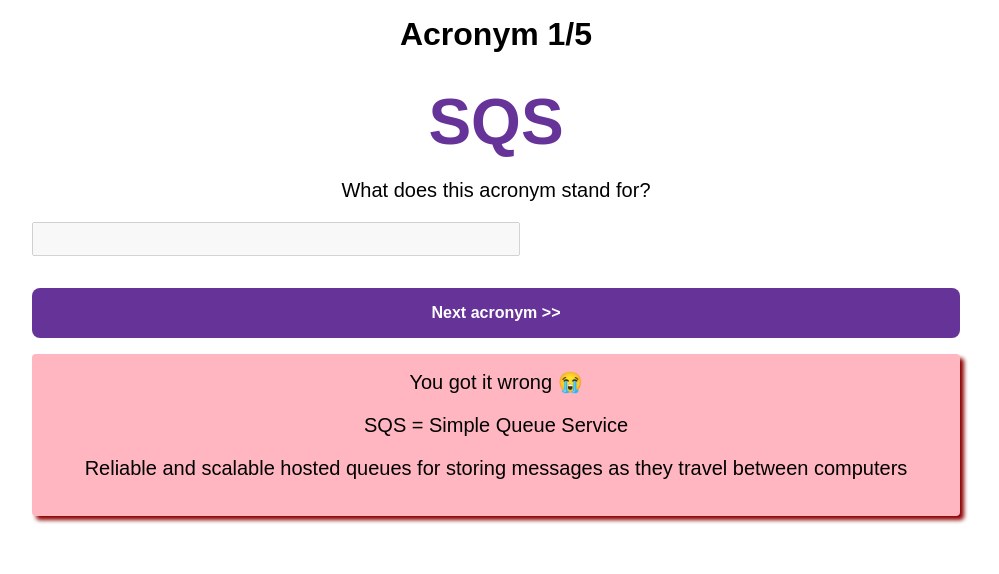
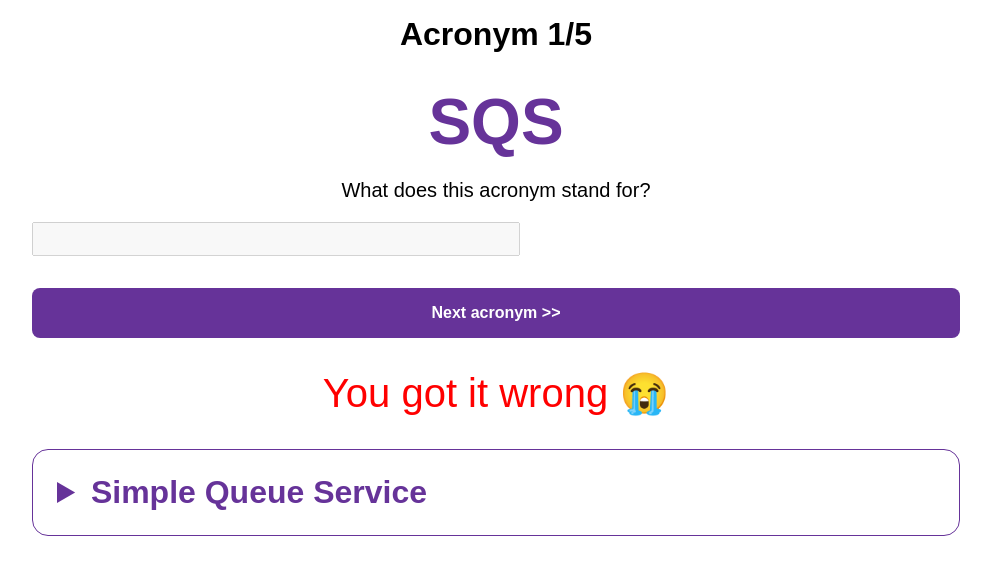
Before and after one commit to dana-ciocan/acronym-test, a Vue app: page / in a window 1280 px wide. Both pictures are taken after a click on the button "Check answer". Shown: the top 574 px of the page, without its empty margins (144-1143 px from the left). Built offline with nearby package versions, Linux system fonts and the light colour scheme.

Commit message:
Improve expansion display

```diff
--- a/src/App.vue
+++ b/src/App.vue
@@ -2,6 +2,7 @@
 import SpecialButton from './components/SpecialButton/SpecialButton.vue';
 import AppHeader from './components/AppHeader/AppHeader.vue';
 import VictoryScreen from './components/VictoryScreen/VictoryScreen.vue';
+import ExpansionDisplay from './components/ExpansionDisplay/ExpansionDisplay.vue';
 </script>
 
 <template>
@@ -28,27 +29,18 @@
         }}
       </SpecialButton>
     </div>
-    <div
-      class="expansionDisplay"
+    <ExpansionDisplay
       v-if="correctAnswers[selectedAcronym] !== undefined"
-      :class="
+      :isAnswerCorrect="correctAnswers[selectedAcronym] === true"
+      :definition="acronyms[selectedAcronym].definition"
+      :expansion="acronyms[selectedAcronym].expansions[0]"
+    >
+      {{
         correctAnswers[selectedAcronym] === true
-          ? 'correctAnswer'
-          : 'incorrectAnswer'
-      "
-    >
-      <p v-if="correctAnswers[selectedAcronym] === true">You got it right 🎉</p>
-      <p v-if="correctAnswers[selectedAcronym] === false">
-        You got it wrong 😭
-      </p>
-      <p v-if="correctAnswers[selectedAcronym] !== undefined">
-        {{ acronyms[selectedAcronym].acronym }} =
-        {{ acronyms[selectedAcronym].expansions[0] }}
-      </p>
-      <p v-if="correctAnswers[selectedAcronym] !== undefined">
-        {{ acronyms[selectedAcronym].definition }}
-      </p>
-    </div>
+          ? 'You got it right 🎉'
+          : 'You got it wrong 😭'
+      }}
+    </ExpansionDisplay>
   </div>
   <VictoryScreen
     v-if="selectedAcronym === acronyms.length"
@@ -128,27 +120,6 @@
   font-size: 2rem;
 }
 
-.expansionDisplay {
-  padding: 1rem;
-  margin-top: 1rem;
-}
-
-.expansionDisplay.correctAnswer {
-  background-color: palegreen;
-  border-radius: 0.25rem;
-  box-shadow: 0.25rem 0.25rem 0.25rem darkgreen;
-}
-
-.expansionDisplay.incorrectAnswer {
-  background-color: lightpink;
-  border-radius: 0.25rem;
-  box-shadow: 0.25rem 0.25rem 0.25rem darkred;
-}
-
-.expansionDisplay > p {
-  margin-top: 0;
-}
-
 .navigationButtons {
   margin-top: 2em;
 }
--- /dev/null
+++ b/src/components/ExpansionDisplay/ExpansionDisplay.vue
@@ -0,0 +1,58 @@
+<script setup lang="ts">
+const props = defineProps<{
+  isAnswerCorrect: boolean;
+  definition: string;
+  expansion: string;
+}>();
+</script>
+
+<template>
+  <div class="expansion-display">
+    <div :class="props.isAnswerCorrect ? 'answer correct' : 'answer incorrect'">
+      <slot />
+    </div>
+    <details>
+      <summary>{{ expansion }}</summary>
+      <div class="definition">
+        {{ definition }}
+      </div>
+    </details>
+  </div>
+</template>
+
+<style>
+.expansion-display .answer {
+  text-align: center;
+  font-size: 2.5rem;
+}
+
+.expansion-display .answer.incorrect {
+  color: red;
+}
+
+.expansion-display .answer.correct {
+  color: green;
+}
+
+.expansion-display .definition {
+  margin-top: 1rem;
+  font-size: 1.5rem;
+}
+
+.expansion-display details {
+  margin-top: 2rem;
+  border-radius: 1rem;
+  padding: 1.5rem;
+  border: 1px solid rebeccapurple;
+}
+
+.expansion-display summary {
+  font-weight: bold;
+  font-size: 2rem;
+  color: rebeccapurple;
+}
+
+.expansion-display {
+  margin-top: 2rem;
+}
+</style>
```
